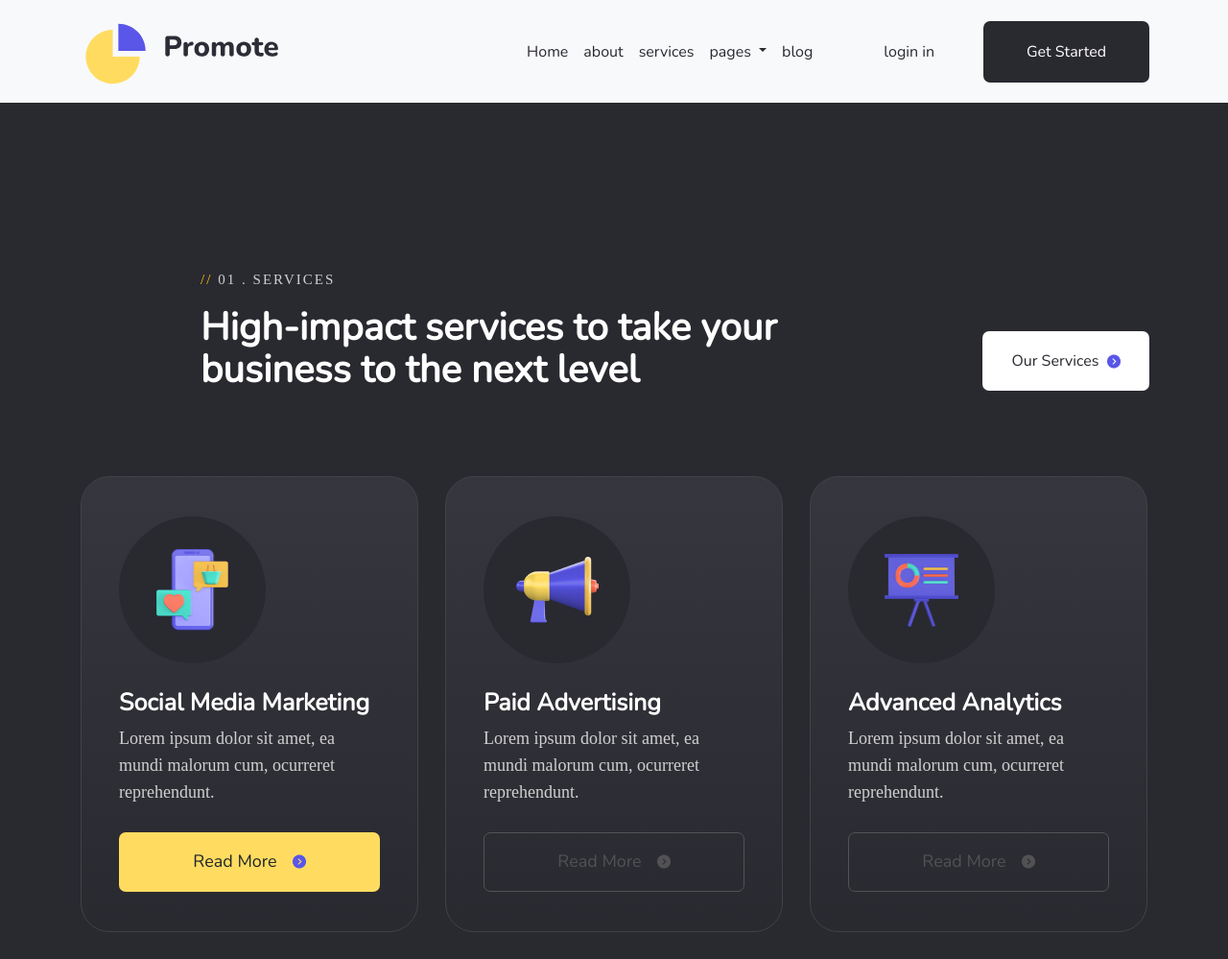
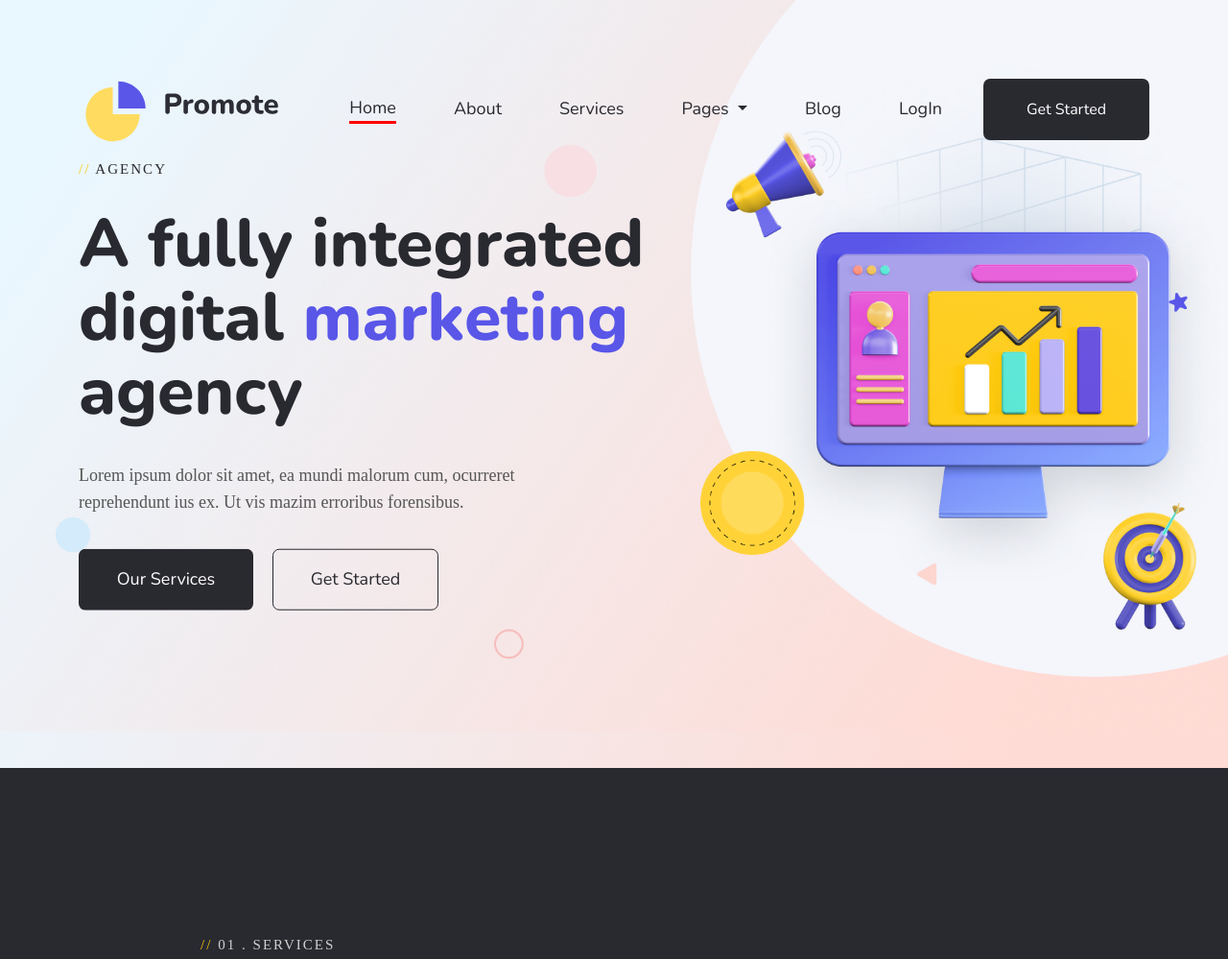
Before and after one commit to aleksi-svaridze/DMAgency, a plain HTML site: page index.html in a window 1280 px wide. Shown: the top 999 px of the page at 96% size. Drawn offline with nearby package versions, Linux system fonts and the light colour scheme; a web font is replaced by a local one.

Commit message:
Added banner background image

```diff
--- a/assets/css/custom_styles/_fonts.css
+++ b/assets/css/custom_styles/_fonts.css
@@ -2,6 +2,11 @@
     font-family: Nunito;
     src: url(../fonts/nunito/Nunito-Regular.ttf);
     font-weight: 500;
+}
+@font-face {
+    font-family: Nunito;
+    src: url(../fonts/nunito/Nunito-ExtraBold.ttf);
+    font-weight: 800;
 }
 
 @font-face {
--- /dev/null
+++ b/assets/css/custom_styles/_section-banner.css
@@ -0,0 +1,10 @@
+.banner {
+    width: 100%;
+    height: 100vh;
+    background-image: url(../../imgs/icons/banner/banner-bg.png),
+    linear-gradient(111.23deg, #E9F7FF 9.95%, #FFDBD5 85.17%);
+    background-repeat: no-repeat;
+    background-position: center;
+    background-size: cover;
+    padding-top: 60px;
+}
--- a/assets/css/custom_styles/_section-header.css
+++ b/assets/css/custom_styles/_section-header.css
@@ -3,7 +3,11 @@
     align-items: initial;
     justify-content: initial;
 }
-
+.active {
+    border-bottom: 3px solid red;
+}
+/* #FFDC60 */
+/* #5956E8 */
 @media (min-width: 992px) {
     .header-nav-link {
         display: flex;
--- a/assets/css/custom_styles/_typography.css
+++ b/assets/css/custom_styles/_typography.css
@@ -1,6 +1,19 @@
 body {
     font-family: var(--dma-font-nunito);
     font-weight: 500;
+}
+.banner-title {
+    font-weight: 800;
+    font-size: 70px;
+    line-height: 110.5%;
+    color: var(--dma-color-black-primary);
+}
+.banner-description {
+    font-family: var(--dma-font-notosans);
+    font-weight: 400;
+    font-size: 18px;
+    line-height: 156.5%;
+    color: var(--dma-color-gray-primary);
 }
 .heading-secondary {
     font-weight: 600;
@@ -55,6 +68,9 @@ body {
     letter-spacing: 0.135em;
     color: var(--dma-color-black-primary);
 }
+.blue-highlight {
+    color: var(--dma-color-blue);
+}
 .services_paragraph {
     font-family: var(--dma-font-notosans);
     font-weight: 400;
--- a/assets/css/custom_styles/_utilities.css
+++ b/assets/css/custom_styles/_utilities.css
@@ -1,6 +1,10 @@
 .ms-8 {
     margin-left: 8px;
 }
+.ms-58 {
+    margin-left: 58px;
+}
+
 .mb-14 {
     margin-bottom: 14px;
 }
@@ -29,11 +33,25 @@
 .mt-30 {
     margin-top: 30px;
 }
-.ms-58 {
-    margin-left: 58px;
+
+.me-20 {
+    margin-right: 20px;
 }
 .me-43 {
     margin-right: 43px;
+}
+.me-60 {
+    margin-right: 0;
+}
+@media (min-width: 992px) {
+    .me-60 {
+        margin-right: 20px;
+    }
+}
+@media (min-width: 1200px) {
+    .me-60 {
+        margin-right: 60px;
+    }
 }
 .divider {
     background-color: var(--dma-color-black-tertiary-light);
--- a/assets/css/custom_styles/style.css
+++ b/assets/css/custom_styles/style.css
@@ -5,6 +5,7 @@
 @import './_utilities.css';
 @import './_components.css';
 @import './_buttons.css';
+@import './_section-banner.css';
 @import './_section-header.css';
 @import './_section-services.css';
 @import './_section-pricing.css';
--- a/index.html
+++ b/index.html
@@ -9,8 +9,10 @@
         <link rel="stylesheet" href="./assets/css/custom_styles/style.css">
     </head>
     <body>
+        <section class="banner position-relative">
+
             <header class="header">
-        <nav class="navbar navbar-expand-lg bg-body-tertiary">
+                <nav class="navbar navbar-expand-lg">
                     <section class="container">
                         <a class="navbar-brand" href="#">
                             <img src="./assets/imgs/logo/logo-black.svg" alt="Digital Marketing Agency Logo" width="211" height="81">
@@ -22,16 +24,16 @@
                         <div class="collapse navbar-collapse" id="navbarSupportedContent">
                             <ul class="navbar-nav ms-auto mb-2 mb-lg-0">
                                 <li class="nav-item header-nav-link">
-                            <a class="nav-link active" aria-current="page" href="#">Home</a>
+                                    <a class="nav-link btn-font-18 active p-0 text-capitalize me-60" aria-current="page" href="#">Home</a>
                                 </li>
                                 <li class="nav-item header-nav-link">
-                            <a class="nav-link" href="#">about</a>
+                                    <a class="nav-link btn-font-18 p-0 text-capitalize me-60" href="#">about</a>
                                 </li>
                                 <li class="nav-item header-nav-link">
-                            <a class="nav-link" href="#">services</a>
+                                    <a class="nav-link btn-font-18 p-0 text-capitalize me-60" href="#">services</a>
                                 </li>
                                 <li class="nav-item header-nav-link dropdown">
-                            <a class="nav-link dropdown-toggle" href="#" role="button" data-bs-toggle="dropdown" aria-expanded="false">
+                                    <a class="nav-link btn-font-18 p-0 text-capitalize me-60 dropdown-toggle" href="#" role="button" data-bs-toggle="dropdown" aria-expanded="false">
                                         pages
                                     </a>
                                     <ul class="dropdown-menu">
@@ -42,10 +44,10 @@
                                     </ul>
                                 </li>
                                 <li class="nav-item header-nav-link">
-                            <a class="nav-link" href="#">blog</a>
+                                    <a class="nav-link btn-font-18 p-0 text-capitalize me-60" href="#">blog</a>
                                 </li>
-                        <li class="nav-item header-nav-link">
-                            <a class="nav-link ms-58 me-43" href="#">login in</a>
+                                <li class="nav-item header-nav-link me-43">
+                                    <a class="nav-link btn-font-18 p-0 text-capitalize" href="#">logIn</a>
                                 </li>
                                 <li class="nav-item">
                                     <a class="nav-link btn-height-64 btn-width-173 btn btn-black-bg text-capitalize text-white" style="color: white !important;" href="#">get started</a>
@@ -55,6 +57,33 @@
                     </section>
                 </nav>
             </header>
+
+            <section class="container position-absolute top-50 start-50 translate-middle">
+                <section class="col-12">
+
+                    <p class="text-uppercase tip-black mb-28">
+                        <span class="yellow-slash">//</span>
+                        agency
+                    </p>
+
+                    <h1 class="banner-title mb-34">
+                        A fully integrated<br>
+                        digital <span class="blue-highlight">marketing</span><br>
+                        agency
+                    </h1>
+
+                    <p class="banner-description mb-34">Lorem ipsum dolor sit amet, ea mundi malorum cum, ocurreret<br> reprehendunt ius ex. Ut vis mazim erroribus forensibus.</p>
+
+                    <section class="d-flex">
+                        <a href="#" class="btn btn-height-64 btn-width-182 btn-color-white btn-font-18 text-capitalize btn-black-bg me-20">our services</a>
+
+                        <a href="#" class="btn btn-border-bold btn-height-64 btn-width-173 btn-color-black btn-font-18 text-capitalize">get started</a>
+                    </section>
+
+                </section>
+            </section>
+
+        </section>
 
         <section class="services">
             <section class="container mb-67">
```
Also changed, not shown: assets/imgs/icons/banner/banner-bg.png (added). Lines whose indentation alone changed are shown as unchanged.
